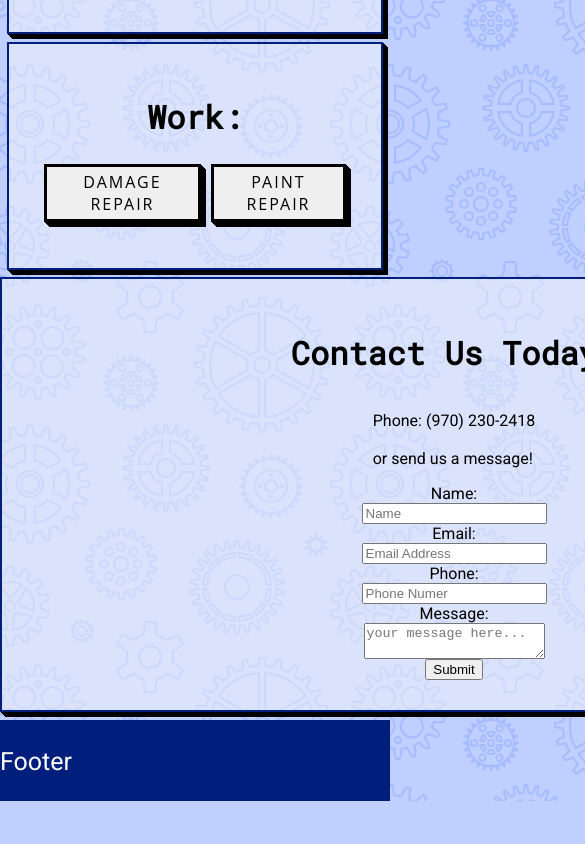
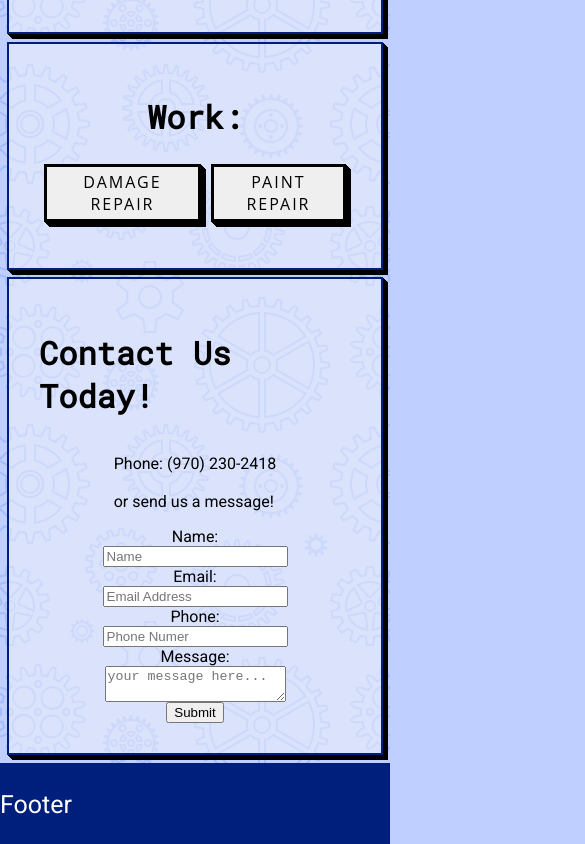
Before and after one commit to alihernandez/newLifeAuto, a React (Create React App) app in the folder frontend/: page / in a window 390 px wide. Shown: the part 1356-2200 px from the top of the page, 585 px wide, since content can reach past the window. Before the commit the page ends 2157 px from the top, so only its background shows below. Built offline with nearby package versions, Linux system fonts and the light colour scheme.

Commit message:
mobile css quick fix

```diff
--- a/frontend/src/App.css
+++ b/frontend/src/App.css
@@ -38,17 +38,15 @@ h1 {
 .contactForm {
 border: solid 2px #001f7d;
 box-shadow: 1px 1px 0px 0px, 2px 2px 0px 0px, 3px 3px 0px 0px, 4px 4px 0px 0px, 5px 5px 0px 0px;
-/* border-radius: 100%; */
 background-color: #f7f7f77b;
 display: flex;
+flex-direction: column;
+align-items: center;
+justify-content: center;
 padding: 30px;
-min-width:100vh;
 max-width: 80%;
 margin: 0 auto;
 margin-bottom: 2%;
-flex-direction: column;
-align-items: center;
-justify-content: center;
 }
 
 .prevWork {
--- a/frontend/src/components/Nav.js
+++ b/frontend/src/components/Nav.js
@@ -37,6 +37,7 @@ export default function NavBar() {
             sx={{ mr: 2 }}
           >
             <MenuIcon />
+
           </IconButton>
           <Typography variant="h6" component="div" sx={{ flexGrow: 1 }}>
             New Life Automotive
```
